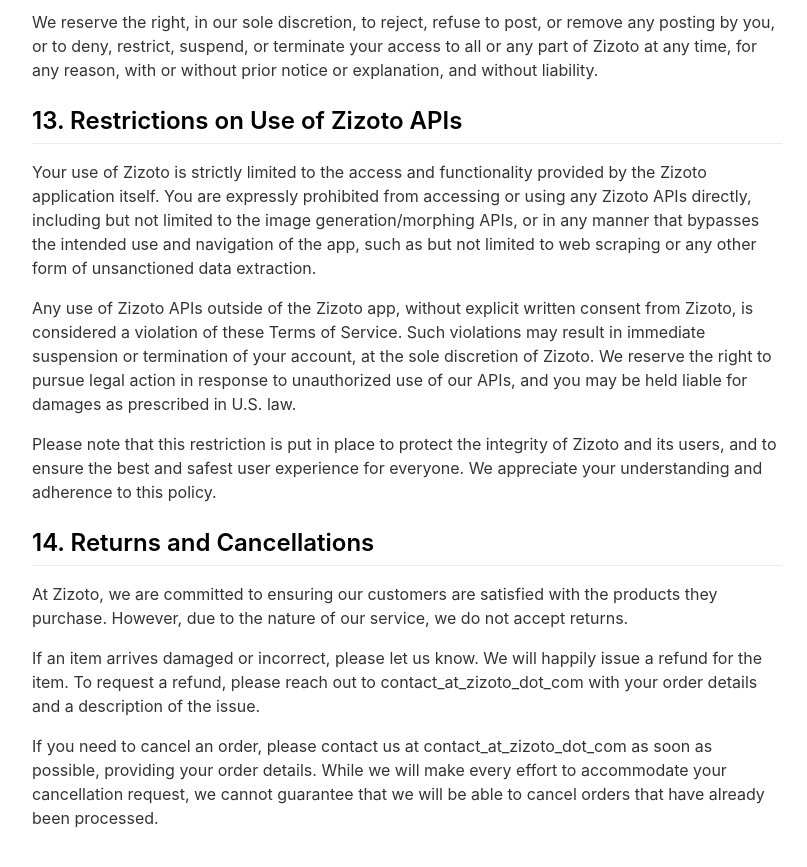
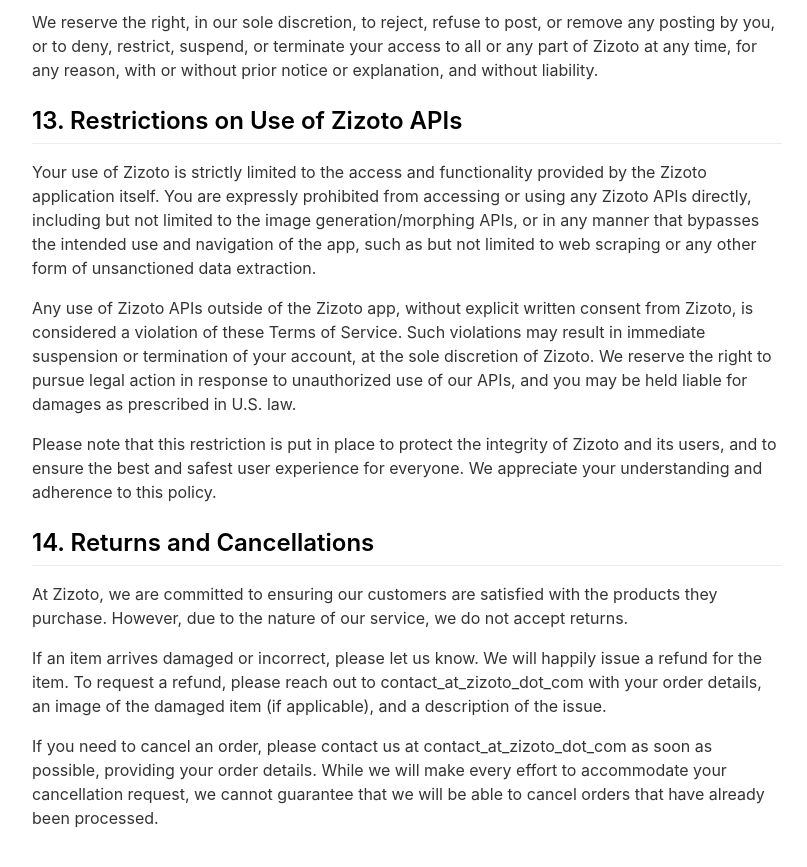
Before and after one commit to brendankhoury/zizoto_landing, a Jekyll site: the page built from _pages/termsofservice.md, in a window 1280 px wide and 900 px high, scrolled down 2740 px. Shown: the top 867 px of the window, without its empty margins (233-1040 px from the left). Built offline with Jekyll 4.4.1, drawn with Linux system fonts in a browser that asks for light colours; nearby versions of some CDN libraries.

Commit message:
updated returns and cancellation

```diff
--- a/_pages/termsofservice.md
+++ b/_pages/termsofservice.md
@@ -100,6 +100,6 @@ Please note that this restriction is put in place to protect the integrity of Zi
 
 At Zizoto, we are committed to ensuring our customers are satisfied with the products they purchase. However, due to the nature of our service, we do not accept returns.
 
-If an item arrives damaged or incorrect, please let us know. We will happily issue a refund for the item. To request a refund, please reach out to contact_at_zizoto_dot_com with your order details and a description of the issue.
+If an item arrives damaged or incorrect, please let us know. We will happily issue a refund for the item. To request a refund, please reach out to contact_at_zizoto_dot_com with your order details, an image of the damaged item (if applicable), and a description of the issue.
 
 If you need to cancel an order, please contact us at contact_at_zizoto_dot_com as soon as possible, providing your order details. While we will make every effort to accommodate your cancellation request, we cannot guarantee that we will be able to cancel orders that have already been processed.
```
